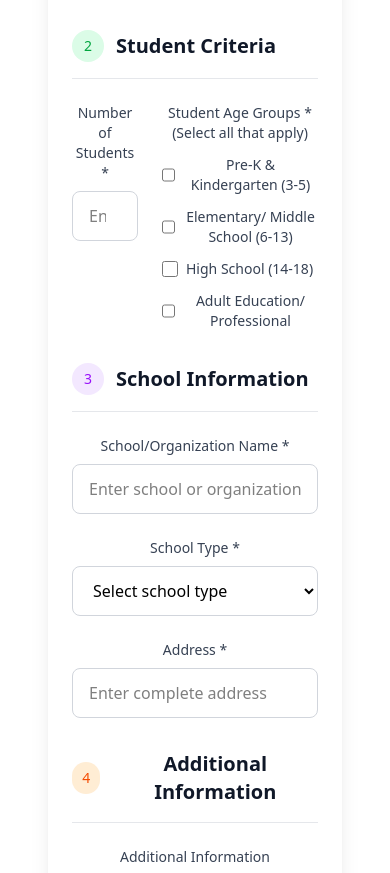
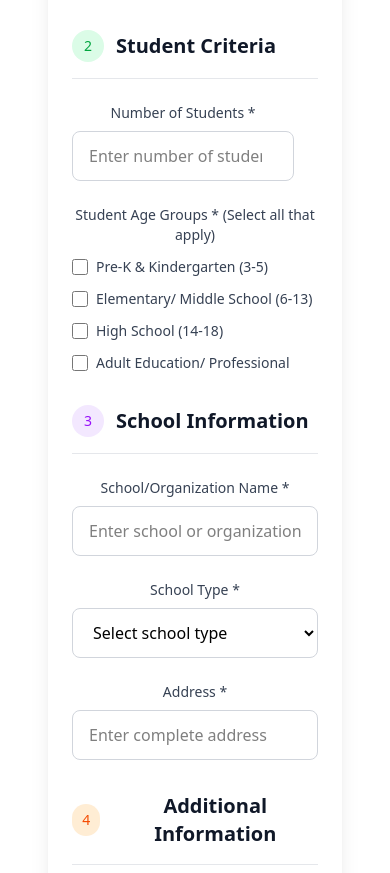
Before and after one commit to payskul1/mono-pay, a React (Vite) app: page /wait-list/individual in a window 390 px wide. Shown: the part 883-1756 px from the top of the page. Built offline with nearby package versions, Linux system fonts and the light colour scheme.

Commit message:
reuse form

```diff
--- a/src/pages/studentReg.jsx
+++ b/src/pages/studentReg.jsx
@@ -299,7 +299,7 @@
                                 </h2>
                             </div>
 
-                            <div className="grid grid-cols-3 gap-6">
+                            <div className="grid grid-col-1 md:grid-cols-3 gap-6">
                                 {/* <div>
                                     <label htmlFor="studentCriteria" className="block text-sm font-medium text-gray-700 mb-2">
                                         Student Criteria *
@@ -322,7 +322,7 @@
                                     </select>
                                 </div> */}
 
-                                <div className='grid-col-1'>
+                                <div className='col-span-1'>
                                     <label htmlFor="numberOfStudents" className="block text-sm font-medium text-gray-700 mb-2">
                                         Number of Students *
                                     </label>
```
